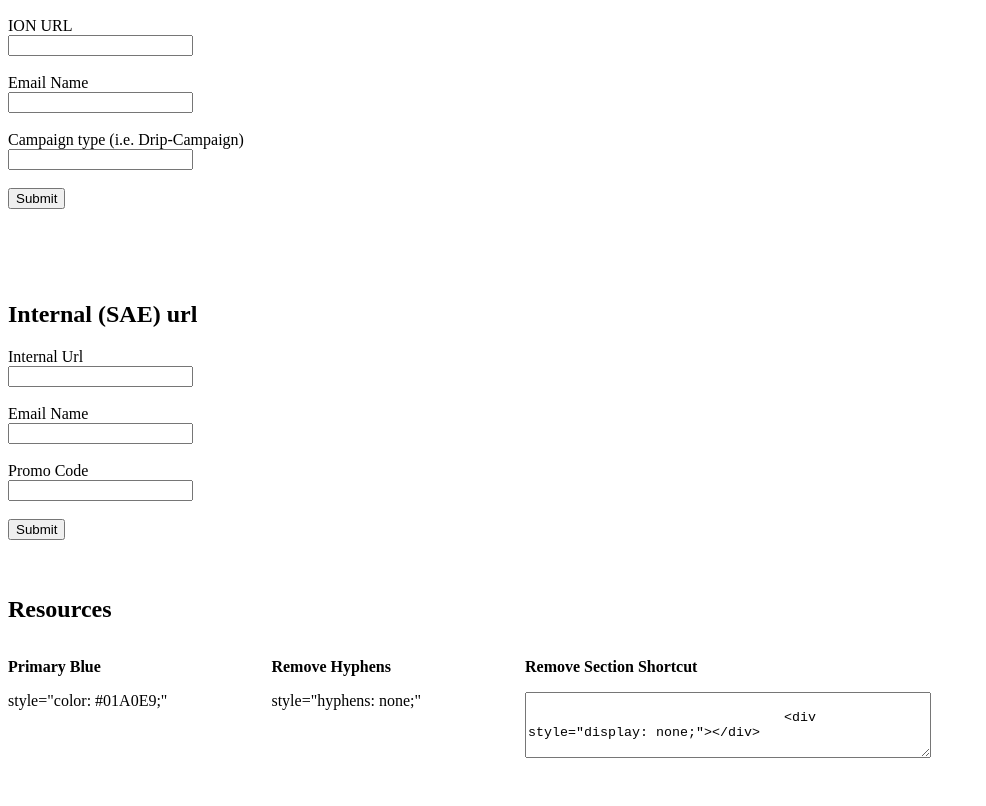
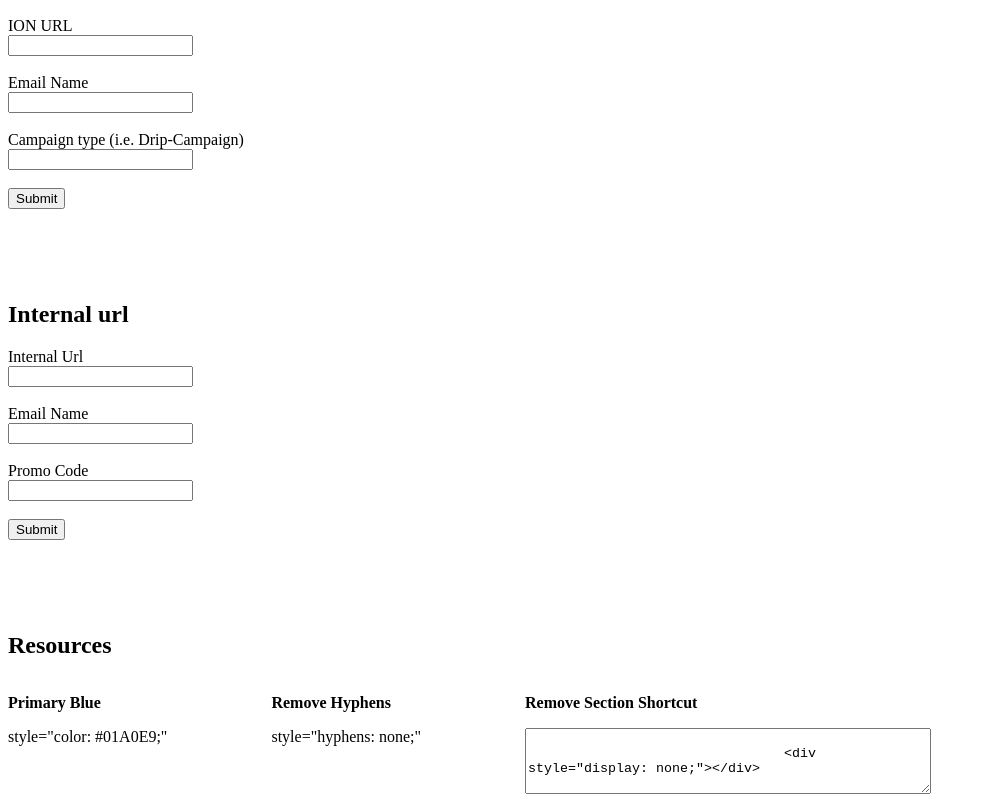
Before and after one commit to tjking20/url-builder, a plain HTML site: page index.html in a window 1280 px wide. Shown: the part 110-916 px from the top of the page, without its empty margins (0-986 px from the left). Before the commit the page ends 880 px from the top, so only its background shows below. Drawn offline with nearby package versions, Linux system fonts and the light colour scheme.

Commit message:
updated issue with internal link click function

```diff
--- a/index.html
+++ b/index.html
@@ -35,7 +35,7 @@
 	<section id="output-1" class="output"></section><br><br>
 
 	<section>
-			<h2>Internal (SAE) url</h2>
+			<h2>Internal url</h2>
 		<form>
 			<label for="sae-url">Internal Url</label><br>
 			<input type="text" id="sae-url" name="internal-url"><br><br>
@@ -49,6 +49,8 @@
 			<input type="submit" id="submit-internal-url" name="internal-url"><br>
 		</form>
 	</section><br><br>
+
+	<section id="output-2" class="output"></section><br><br>
 
 	<section>
 		<h2>Resources</h2>
```
